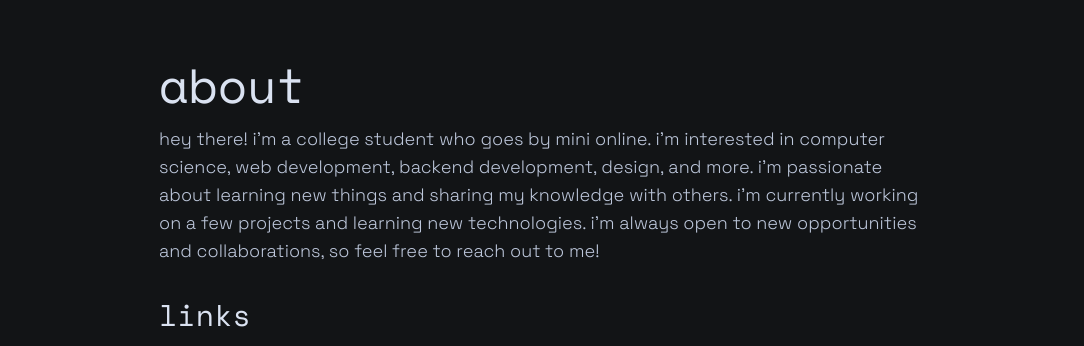
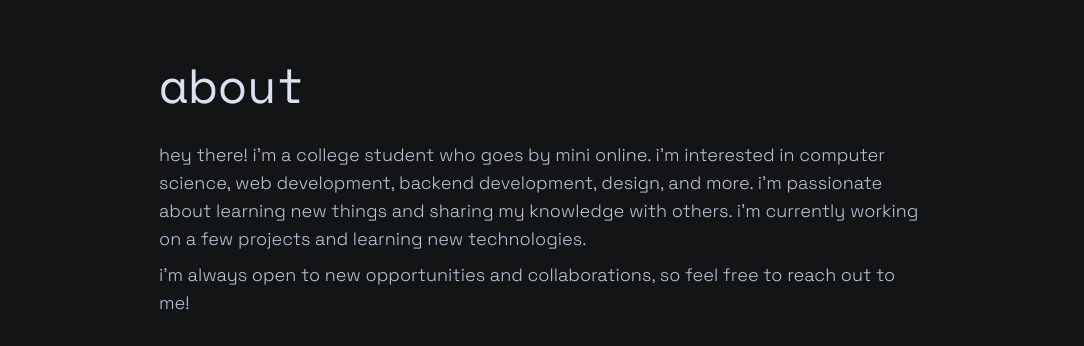
Before and after one commit to AyushSehrawat/ayush.gg, an Astro site: page /about in a window 1280 px wide. Shown: the part 75-421 px from the top of the page, without its empty margins (97-1181 px from the left). Built offline with nearby package versions, Linux system fonts and the light colour scheme; Astro itself is replaced by a stand-in of ours; a web font is replaced by a local one.

Commit message:
fix: minor change

```diff
--- a/src/pages/about/index.astro
+++ b/src/pages/about/index.astro
@@ -28,15 +28,17 @@ const socials: Social[] = [
     <div
         class="w-full h-full flex flex-col mx-auto items-start justify-center max-w-5xl gap-8 p-8 md:px-24 lg:px-32"
     >
-        <div class="gap-4 flex flex-col">
-            <h1 class="font-secondary text-5xl text-txt-0">about</h1>
+        <h1 class="font-secondary text-5xl text-txt-0">about</h1>
+        <div class="gap-2 flex flex-col">
             <p class="text-lg">
                 hey there! i'm a college student who goes by mini online. i'm
                 interested in computer science, web development, backend
                 development, design, and more. i'm passionate about learning new
                 things and sharing my knowledge with others. i'm currently
-                working on a few projects and learning new technologies. i'm
-                always open to new opportunities and collaborations, so feel
+                working on a few projects and learning new technologies.
+            </p>
+            <p class="text-lg">
+                i'm always open to new opportunities and collaborations, so feel
                 free to reach out to me!
             </p>
         </div>
```
